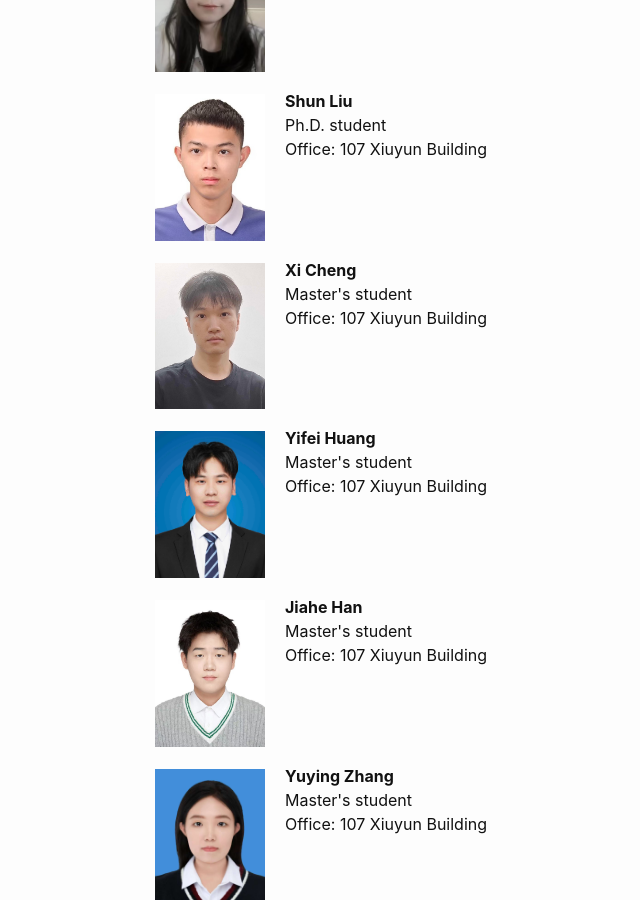
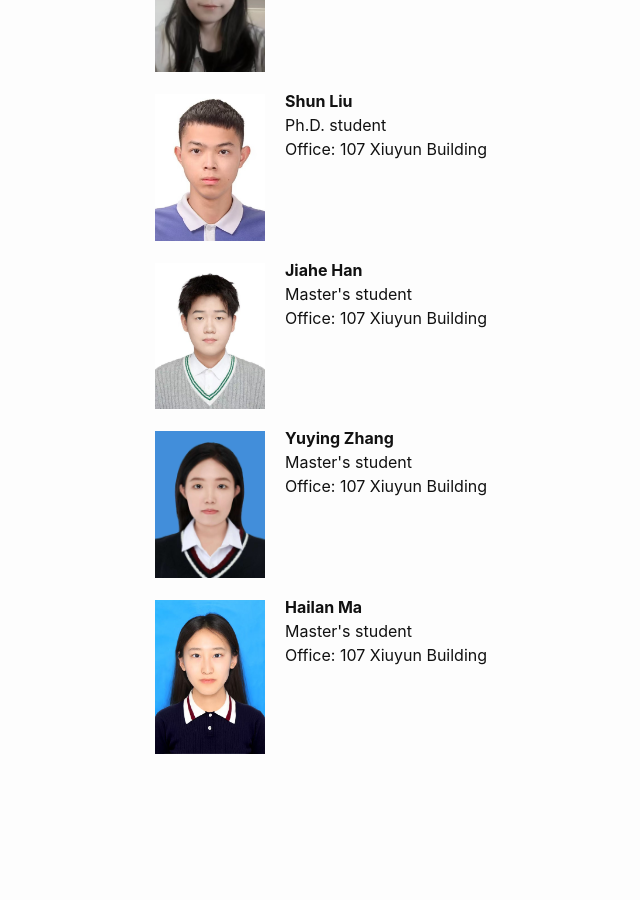
Before and after one commit to chaosonglab/chaosonglab.github.io, a Jekyll site: the page built from people.md, in a window 1280 px wide and 900 px high, scrolled down 1101 px. Shown: the whole window, without its empty margins (117-757 px from the left). Built offline with Jekyll 4.4.1, drawn with Linux system fonts in a browser that asks for light colours; after the commit the page ends 1902 px from its top, so only the background shows below that.

Commit message:
Update people.md

```diff
--- a/people.md
+++ b/people.md
@@ -60,21 +60,6 @@ Ph.D. student<br>
 Office: 107 Xiuyun Building <br>
 <br clear="left"/></p>
 
-
-<p><img align="left" src="/files/Cheng_profile.jpg" width="110" style="margin:5px 20px 2px 2px;"/>
-
-<b>Xi Cheng</b><br>
-Master's student<br>
-Office: 107 Xiuyun Building <br>
-<br clear="left"/></p>
-
-<p><img align="left" src="/files/Huang_profile.jpg" width="110" style="margin:5px 20px 2px 2px;"/>
-
-<b>Yifei Huang</b><br>
-Master's student<br>
-Office: 107 Xiuyun Building <br>
-<br clear="left"/></p>
-
 <p><img align="left" src="/files/Han_profile.jpg" width="110" style="margin:5px 20px 2px 2px;"/>
 
 <b>Jiahe Han</b><br>
```
